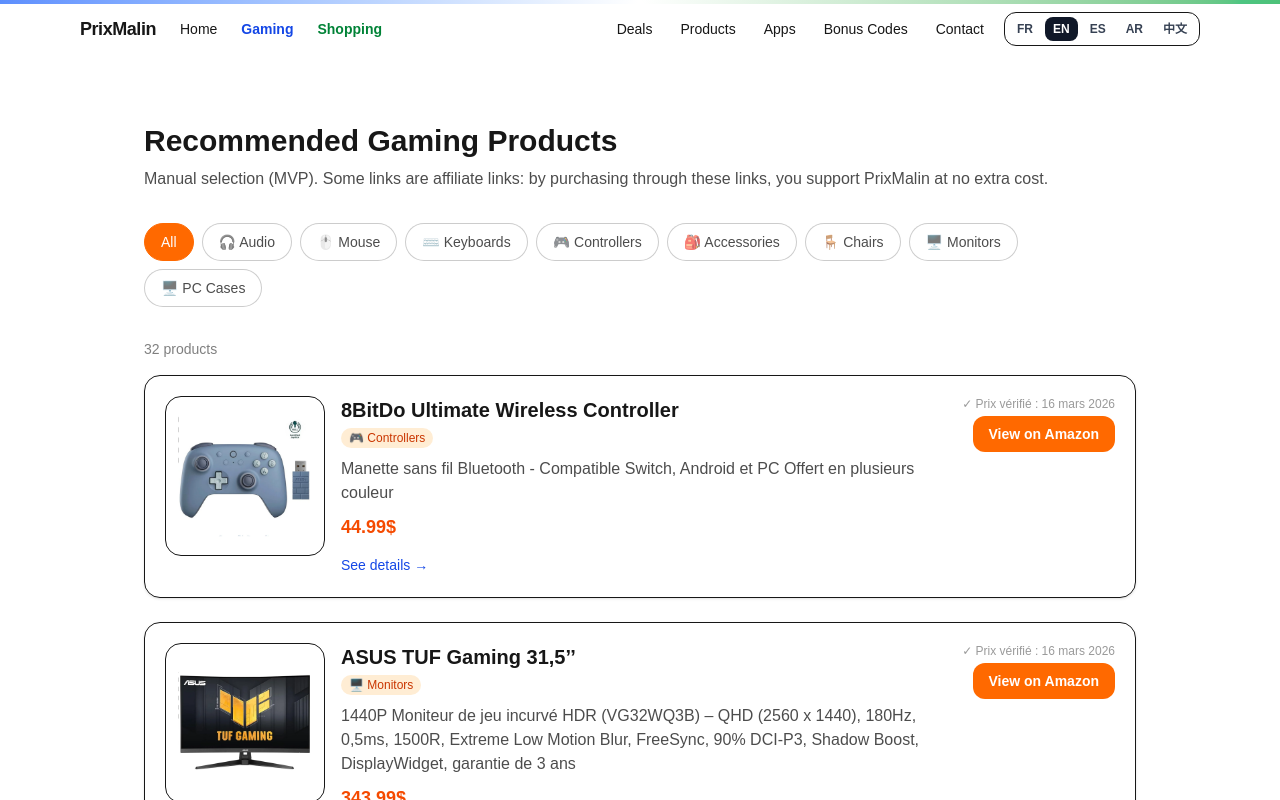
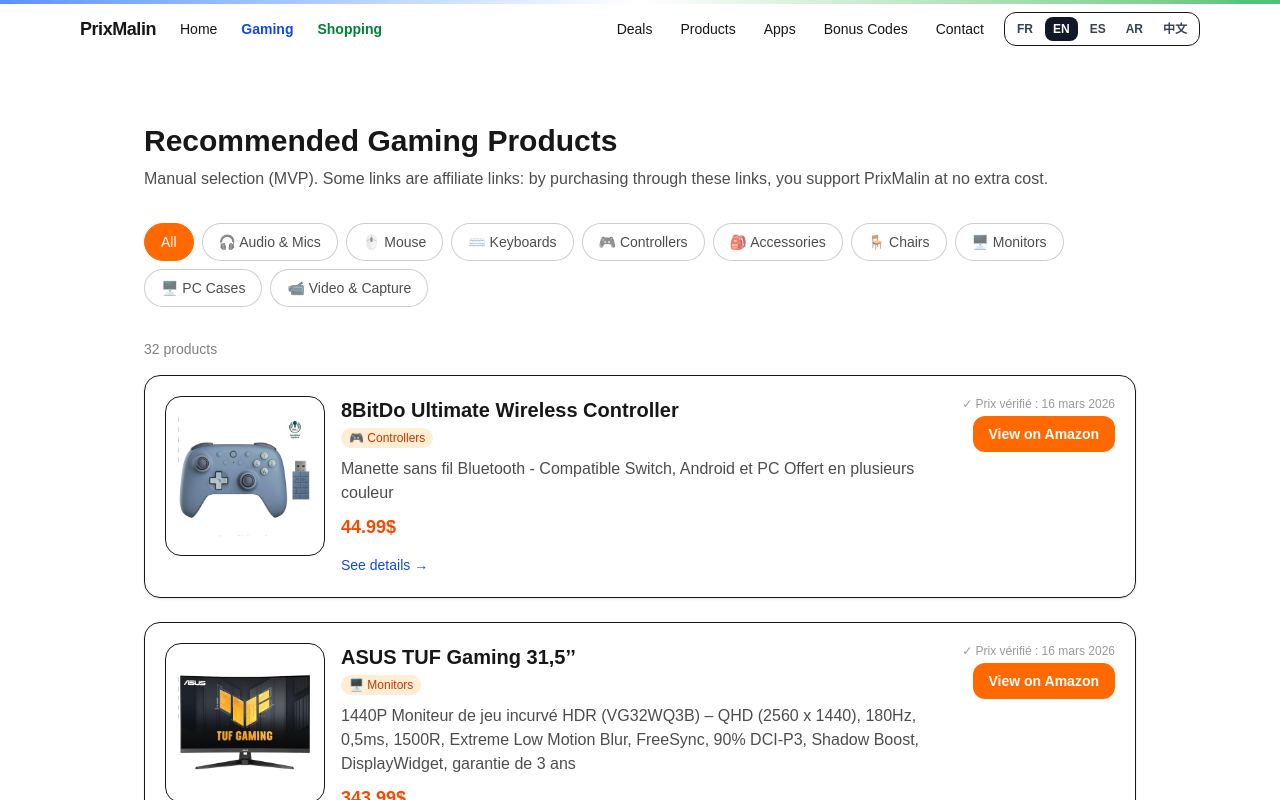
Before and after one commit to newrising2007-hue/prixmalin-web, a Next.js app: page /en/produits in a window 1280 px wide. Shown: the top 800 px of the page. Built offline with nearby package versions, Linux system fonts and the light colour scheme.

Commit message:
feat: renommer Audio → Audio & Micros + ajouter catégorie Vidéo & Capture (5 langues)

```diff
--- a/app/[locale]/produits/page.tsx
+++ b/app/[locale]/produits/page.tsx
@@ -2,7 +2,7 @@ import { getAllProducts } from "@/lib/products";
 import { getTranslations } from "next-intl/server";
 import ProduitsClient from "@/components/ProduitsClient";
 
-const CATEGORY_SLUGS = ["toutes","audio","souris","claviers","manettes","accessoires","chaises","ecrans","boitiers"];
+const CATEGORY_SLUGS = ["toutes","audio","souris","claviers","manettes","accessoires","chaises","ecrans","boitiers","video"];
 
 export default async function ProduitsPage({ params }: { params: Promise<{ locale: string }> }) {
   const { locale } = await params;
--- a/messages/ar.json
+++ b/messages/ar.json
@@ -321,14 +321,15 @@
     "image_bientot": "الصورة قريباً",
     "voir_fiche": "عرض التفاصيل →",
     "voir_amazon": "عرض على Amazon",
-    "cat_audio": "🎧 صوت",
+    "cat_audio": "🎧 صوت & ميكروفونات",
     "cat_souris": "🖱️ فأرة",
     "cat_claviers": "⌨️ لوحات مفاتيح",
     "cat_manettes": "🎮 أذرع تحكم",
     "cat_accessoires": "🎒 إكسسوارات",
     "cat_chaises": "🪑 كراسي",
     "cat_ecrans": "🖥️ شاشات",
-    "cat_boitiers": "🖥️ أبراج الحاسوب"
+    "cat_boitiers": "🖥️ أبراج الحاسوب",
+    "cat_video": "📹 فيديو & التقاط"
   },
   "codes_bonus": {
     "titre": "رموز المكافآت للألعاب",
--- a/messages/en.json
+++ b/messages/en.json
@@ -321,14 +321,15 @@
     "image_bientot": "Image coming soon",
     "voir_fiche": "See details →",
     "voir_amazon": "View on Amazon",
-    "cat_audio": "🎧 Audio",
+    "cat_audio": "🎧 Audio & Mics",
     "cat_souris": "🖱️ Mouse",
     "cat_claviers": "⌨️ Keyboards",
     "cat_manettes": "🎮 Controllers",
     "cat_accessoires": "🎒 Accessories",
     "cat_chaises": "🪑 Chairs",
     "cat_ecrans": "🖥️ Monitors",
-    "cat_boitiers": "🖥️ PC Cases"
+    "cat_boitiers": "🖥️ PC Cases",
+    "cat_video": "📹 Video & Capture"
   },
   "codes_bonus": {
     "titre": "Gaming Bonus Codes",
--- a/messages/es.json
+++ b/messages/es.json
@@ -321,14 +321,15 @@
     "image_bientot": "Imagen próximamente",
     "voir_fiche": "Ver ficha →",
     "voir_amazon": "Ver en Amazon",
-    "cat_audio": "🎧 Audio",
+    "cat_audio": "🎧 Audio & Micrófonos",
     "cat_souris": "🖱️ Ratones",
     "cat_claviers": "⌨️ Teclados",
     "cat_manettes": "🎮 Mandos",
     "cat_accessoires": "🎒 Accesorios",
     "cat_chaises": "🪑 Sillas",
     "cat_ecrans": "🖥️ Monitores",
-    "cat_boitiers": "🖥️ Torres PC"
+    "cat_boitiers": "🖥️ Torres PC",
+    "cat_video": "📹 Vídeo & Captura"
   },
   "codes_bonus": {
     "titre": "Códigos bonus gaming",
--- a/messages/fr.json
+++ b/messages/fr.json
@@ -321,14 +321,15 @@
     "image_bientot": "Image bientôt disponible",
     "voir_fiche": "Voir la fiche →",
     "voir_amazon": "Voir sur Amazon",
-    "cat_audio": "🎧 Audio",
+    "cat_audio": "🎧 Audio & Micros",
     "cat_souris": "🖱️ Souris",
     "cat_claviers": "⌨️ Claviers",
     "cat_manettes": "🎮 Manettes",
     "cat_accessoires": "🎒 Accessoires",
     "cat_chaises": "🪑 Chaises",
     "cat_ecrans": "🖥️ Écrans",
-    "cat_boitiers": "🖥️ Boîtiers PC"
+    "cat_boitiers": "🖥️ Boîtiers PC",
+    "cat_video": "📹 Vidéo & Capture"
   },
   "codes_bonus": {
     "titre": "Codes bonus gaming",
--- a/messages/zh.json
+++ b/messages/zh.json
@@ -321,14 +321,15 @@
     "image_bientot": "图片即将上线",
     "voir_fiche": "查看详情 →",
     "voir_amazon": "在Amazon查看",
-    "cat_audio": "🎧 音频",
+    "cat_audio": "🎧 音频 & 麦克风",
     "cat_souris": "🖱️ 鼠标",
     "cat_claviers": "⌨️ 键盘",
     "cat_manettes": "🎮 手柄",
     "cat_accessoires": "🎒 配件",
     "cat_chaises": "🪑 椅子",
     "cat_ecrans": "🖥️ 显示器",
-    "cat_boitiers": "🖥️ 机箱"
+    "cat_boitiers": "🖥️ 机箱",
+    "cat_video": "📹 视频 & 采集"
   },
   "codes_bonus": {
     "titre": "游戏奖励代码",
```
